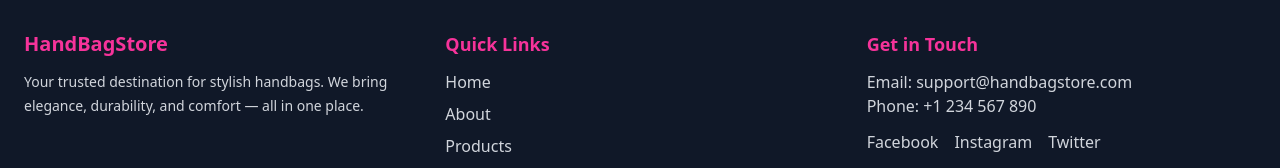
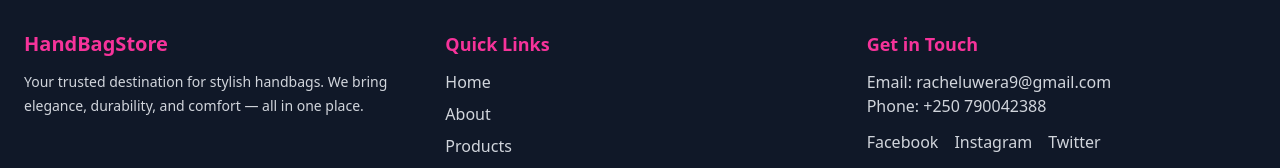
Before and after one commit to racheluwera/Handbags-react, a React (Vite) app: page /contacts in a window 1280 px wide. Shown: the part 908-1076 px from the top of the page. Built offline with nearby package versions, Linux system fonts and the light colour scheme.

Commit message:
Updating footer

```diff
--- a/src/footer.jsx
+++ b/src/footer.jsx
@@ -1,4 +1,4 @@
-// src/components/Footer.jsx
+
 import { Link } from "react-router-dom";
 
 function Footer() {
@@ -6,7 +6,7 @@ function Footer() {
     <footer className="bg-gray-900 text-gray-300 py-10 mt-16">
       <div className="container mx-auto px-6 grid grid-cols-1 md:grid-cols-3 gap-8">
 
-        {/* About Section */}
+
         <div>
           <h2 className="text-xl font-semibold text-pink-500 mb-3">HandBagStore</h2>
           <p className="text-sm leading-6">
@@ -14,7 +14,7 @@ function Footer() {
           </p>
         </div>
 
-        {/* Quick Links */}
+
         <div>
           <h3 className="text-lg font-semibold text-pink-500 mb-3">Quick Links</h3>
           <ul className="space-y-2">
@@ -25,11 +25,11 @@ function Footer() {
           </ul>
         </div>
 
-        {/* Contact Info */}
+
         <div>
           <h3 className="text-lg font-semibold text-pink-500 mb-3">Get in Touch</h3>
-          <p>Email: support@handbagstore.com</p>
-          <p>Phone: +1 234 567 890</p>
+          <p>Email: racheluwera9@gmail.com</p>
+          <p>Phone: +250 790042388</p>
           <div className="flex space-x-4 mt-3">
             <a href="#" className="hover:text-pink-500">Facebook</a>
             <a href="#" className="hover:text-pink-500">Instagram</a>
--- a/src/products.jsx
+++ b/src/products.jsx
@@ -12,7 +12,7 @@ export default function Products() {
     { name: "Bag6", price: "$100", image: "./src/assets/image9.jpg" },
   ];
 
-  // 🛒 Function to add item to cart
+  // Function to add item to cart
   const handleAddToCart = (product) => {
     setCart((prevCart) => [...prevCart, product]);
     alert(`${product.name} added to cart!`);
@@ -22,7 +22,7 @@ export default function Products() {
     <div className="p-8 bg-gray-100 min-h-screen">
       <h1 className="text-4xl font-bold mb-8 text-center">Our Products</h1>
 
-      {/* 🛍️ Product Grid */}
+      {/*Product Grid */}
       <div className="grid grid-cols-1 md:grid-cols-2 lg:grid-cols-3 gap-8">
         {products.map((product, index) => (
           <div
@@ -39,7 +39,7 @@ export default function Products() {
               <h2 className="text-2xl font-semibold mb-2">{product.name}</h2>
               <p className="text-gray-600 mb-4">{product.price}</p>
 
-              {/* 🛒 Add to Cart Button */}
+              {/* Add to Cart Button */}
               <button
                 onClick={() => handleAddToCart(product)}
                 className="bg-pink-600 text-white px-4 py-2 rounded-lg hover:bg-pink-700 transition-colors"
```
